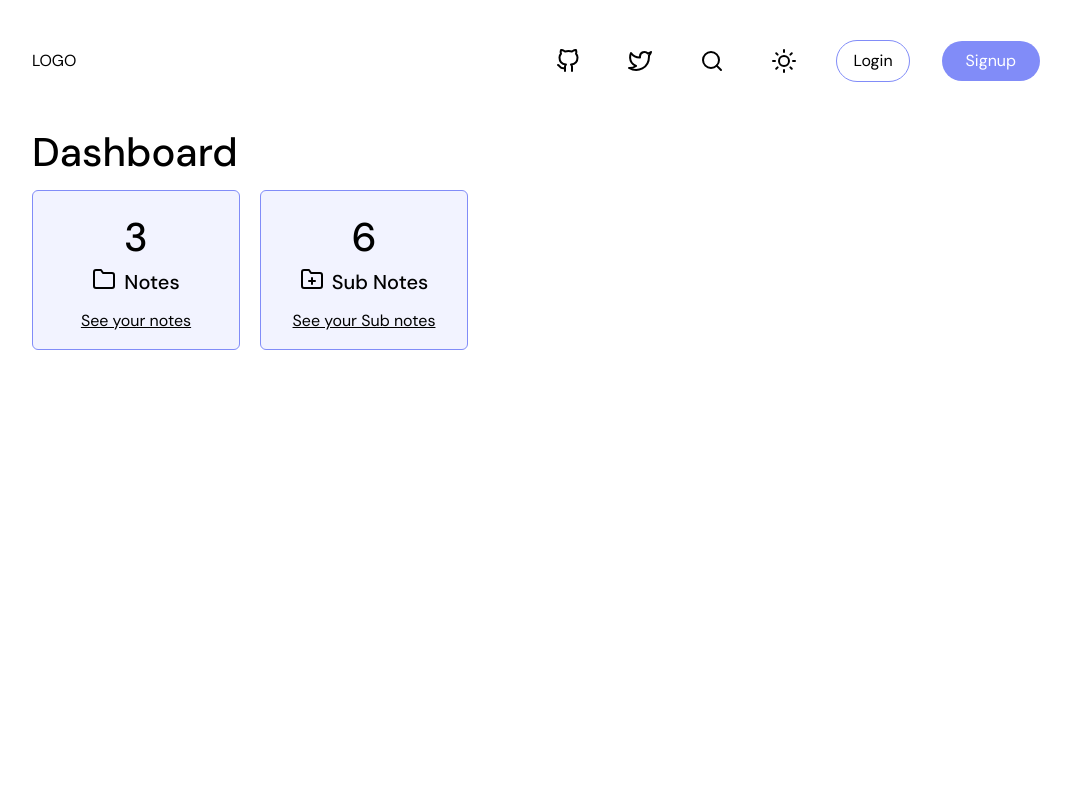
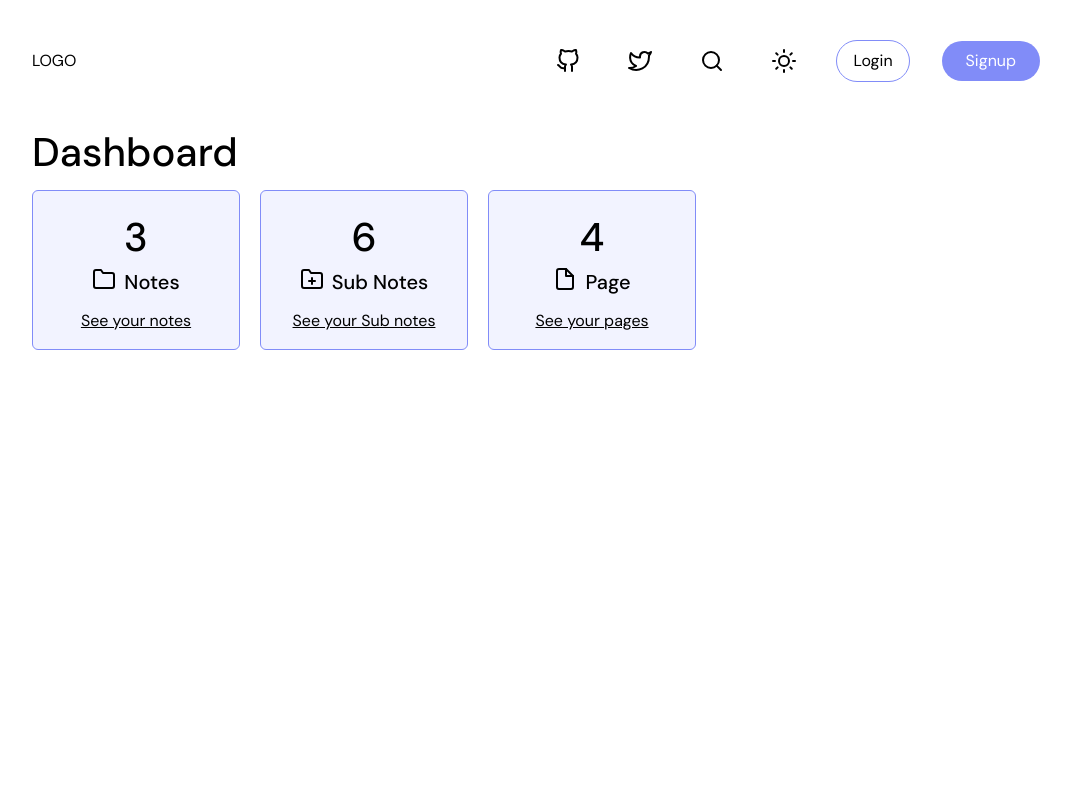
Before and after one commit to alsongarbuja/notetal, a Next.js app: page /account/dashboard in a window 1280 px wide. Shown: the top 800 px of the page, without its empty margins (96-1167 px from the left). Built offline with nearby package versions, Linux system fonts and the light colour scheme.

Commit message:
[route]: add route to pages

```diff
--- a/pages/account/dashboard.tsx
+++ b/pages/account/dashboard.tsx
@@ -1,6 +1,6 @@
 import Head from 'next/head'
 import Link from 'next/link'
-import { Folder, FolderPlus } from 'react-feather'
+import { File, Folder, FolderPlus } from 'react-feather'
 
 const Dashboard = () => {
   return (
@@ -32,19 +32,19 @@ const Dashboard = () => {
                     </span>
                 </Link>
             </div>
-            {/* <div className="w-full sm:w-52 border px-5 py-4 rounded-md text-center border-indigo-400 bg-indigo-400/10 dark:text-indigo-200">
+            <div className="w-full sm:w-52 border px-5 py-4 rounded-md text-center border-indigo-400 bg-indigo-400/10 dark:text-indigo-200">
                 <h2>4</h2>
                 <h4 className="mb-3 flex gap-2 justify-center">
-                    <Folder /> Levels
+                    <File /> Page
                 </h4>
-                <Link href="/account/level">
+                <Link href="/account/page">
                     <span className="underline cursor-pointer hover:text-indigo-400">
-                        See your levels
+                        See your pages
                     </span>
                 </Link>
             </div>
 
-            <div className="w-full sm:w-52 border px-5 py-4 rounded-md text-center border-indigo-400 bg-indigo-400/10 dark:text-indigo-200">
+            {/* <div className="w-full sm:w-52 border px-5 py-4 rounded-md text-center border-indigo-400 bg-indigo-400/10 dark:text-indigo-200">
                 <h2>9</h2>
                 <h4 className="mb-3 flex gap-2 justify-center">
                     <Book className="inline" /> Subject
```
